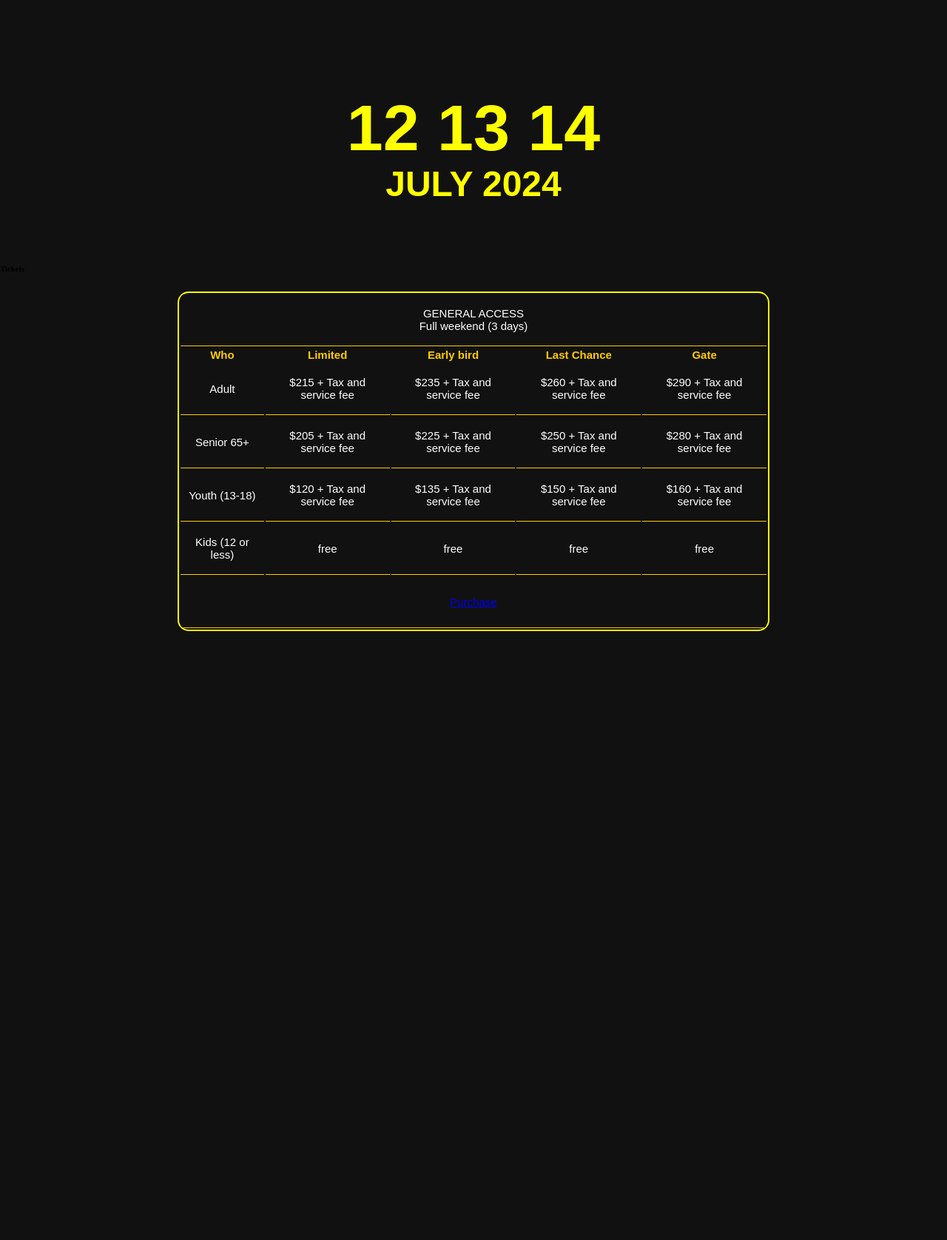
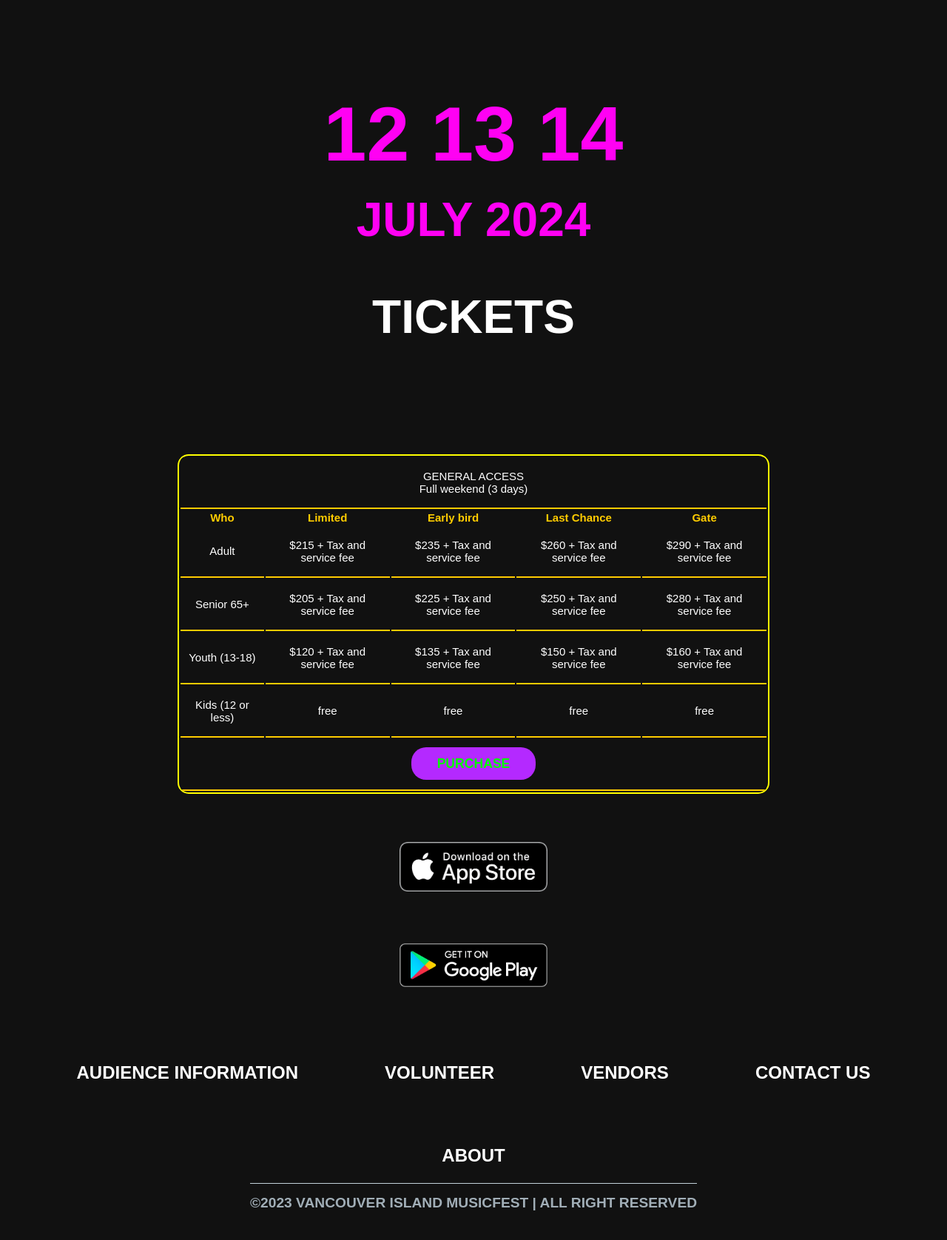
Before and after one commit to nic-dgl103-f23-cvs2/project-AdryGarcia, a plain HTML site: page TicketSales.html in a window 1280 px wide. Shown: the part 400-2076 px from the top of the page at 74% size. Before the commit the page ends 1253 px from the top, so only its background shows below. Drawn offline with Linux system fonts and the light colour scheme; grey boxes are pictures that could not be loaded.

Commit message:
update 11

```diff
--- a/TicketSales.html
+++ b/TicketSales.html
@@ -23,10 +23,10 @@
               <li>Access</li>
               <li><a href="LineUp.html">Line_up</a></li>
               <li>Information</li>
-              <li><a href="" class="Login">Log_in</a></li>
+              <!--<li><a href="" class="Login">Log_in</a></li>-->
           </ul>
           </div>
-          <div class="login-anchor">
+          <div class="button">
               <a href="">Log in</a>
           </div>
       </nav>
@@ -89,25 +89,36 @@
         <td align='center'>free</td>
         <td align='center'>free</td>
       </tr>
-
-    <!--<tr style="height:70px">
-      <td colspan=3 align='center'>Purchase</td>
-    </tr>-->
-    <div class="Purchase_button">
-    <tr style="height:70px">
-        <td colspan=6 align='center'>
-            <a href="button">Purchase</a>
-            <!--<button class="Purchase-button">Purchase</button>-->
-        </td>
-    </tr>
-</div>
-  </table>
+        <tr style="height:70px">
+            <td colspan=6 align='center'>
+                <a href="#" class="purchase-button">Purchase</a>
+            </td>
+        </tr>
+    </table>
 
 
+    <!--Map section-->
 
 
+     <!--Footer section -->
+        <footer>
+            <img src="Images/app-store.png" alt="app">
+            <img src="Images/google-play.png" alt="app">
+          <div class="container2">
+              <div class="footer1">
+                <p><strong>Audience Information</strong></p>
+                <p><strong>Volunteer</strong></p>
+                <p><strong>Vendors</strong></p>
+                <p><strong>Contact Us</strong></p>
+                <p><strong>about</strong></p>
+              </div>
+              <!--<img src="images/footer_3.png" alt="people">-->
 
-
+              <div>
+                <p class="footer-below">©2023 Vancouver Island MusicFest | All right reserved</p>
+              </div>
+            </div>
+        </footer>
 
 <script>
         function showNav() {
--- a/styleProyect.css
+++ b/styleProyect.css
@@ -378,18 +378,6 @@ nav li a {
   font-size: 1.0rem;
 }
 
-/*.video-container {
-  position: relative;
-  max-width: 100%;
-  padding-bottom: 56.25%;
-}*/
-
-/*video {
-  width: 100%;
-  height: auto;
-  display: block;
-}*/
-
   /***********Call to action section***********/
 
   .accion {  /*****por esto no quedaba el diseño resposive******/
@@ -522,10 +510,11 @@ nav li a {
         text-align: center;
        }
 
-       /*** Ticket Section MOBILE (2ND PAGE) ***/
+       /*************** INICIO PAGINA 2 ****************/
 
-  /*Nav section*/
+       /*** *** Ticket Section MOBILE (2ND PAGE) *** ***/
 
+  /*Nav section MOBILE (tickets)*/
 
   header {
     display: flex;
@@ -547,6 +536,7 @@ nav li a {
   nav {
     padding-top: 30px;
     text-align: right;
+
    }
 
 .toggle i {
@@ -574,12 +564,13 @@ nav ul {
 nav ul li {
     font-size:1.2rem;
     color: rgb(255, 255, 255);
-    text-transform: lowercase;
+    text-transform: uppercase;
     text-align: center;
     margin-right: 30px;
     padding: 8px 0;
-    font-family: 'Ubuntu', sans-serif;
+    font-family: futura-pt, sans-serif;
     transition: color 0.3s ease;
+
   }
 
   li {
@@ -603,7 +594,8 @@ nav li a {
 }
 
 .show-items {
-     display: flex;
+  display: inline-flex;
+     /*display: flex;*/
      flex-direction: column;
      align-items: flex-end;
      margin-bottom: 10px;
@@ -621,7 +613,7 @@ nav li a {
   transform: scale(1.1);
  }
 
-/**********Hero section (video)***********/
+/**********Hero section MOBILE (video) tickets ***********/
 
  .banner-video {
   width: 100%;
@@ -638,14 +630,14 @@ nav li a {
   height: 350px;
 }
 
-/**** Content section ****/
+/**** Content section MOBILE (tickets) ****/
 
 .date h4 {
   font-family: 'Bungee', sans-serif;
   font-size: 5.5rem;
   text-align: center;
   text-transform: uppercase;
-  color:rgb(255, 255, 1);
+  color:rgb(114, 212, 74);
   margin-top: 20px;
   padding: -5px;
 }
@@ -655,20 +647,33 @@ nav li a {
   font-size: 3rem;
   text-align: center;
   text-transform: uppercase;
-  color:rgb(255, 255, 1);
+  color:rgb(114, 212, 74);
   margin-top: -120px;
+  font-family: 'Bungee',Helvetica,Arial,Lucida,sans-serif;
 }
 
-/*****call to action section*****/
+.date h6 {
+  font-family: 'Bungee', sans-serif;
+  font-size: 3.3rem;
+  text-align: center;
+  text-transform: uppercase;
+  color:rgb(255, 255, 255);
+  margin-top: -30px;
+  font-family: 'Bungee',Helvetica,Arial,Lucida,sans-serif;
+  font-weight: 800;
+}
+
+/*****call to action- MOBILE (tickets)*****/
 
 table {
 	  border: 2px solid yellow;
     font-family: futura-pt, sans-serif;
-    font-weight: 400;
+    font-weight: 500;
     font-style: normal;
     border-radius: 15px;
     overflow:hidden;
-    margin:auto;
+    /*margin:auto;*/
+    margin-top: -50px;
     width: 80%;
     /*Estilos para tabla responsiva*/
     max-width: 100%;
@@ -678,7 +683,7 @@ table {
 }
 
 table tr td {
-  border-bottom: 1px solid #ffcc00;
+  border-bottom: 2px solid #ffcc00;
   padding: 10px; /* Ajusta según tus necesidades */
   /*text-decoration: none;*/
   /*background-color: #424B5A; /***ESTE TAMBIEN ES AZUL, REVISAR***/
@@ -688,23 +693,133 @@ table tr td {
   font-size: 1.2rem;*/
 }
 
-/*table td {
-  background-color: #424B5A;
-}*/
+.button a {
+display: inline-flex;
+margin: 8px;
+background: #ffcc00;
+padding: 10px 35px;
+border-radius: 20px;
+text-decoration: none;
+font-size: 1.2rem;
+text-transform: uppercase;
+font-family: futura-pt, sans-serif;
+}
 
-.Purchase_button a {
-  visibility: hidden;
-  background-color: #ffcc00;
+.show-items {
+  display: flex;
+  flex-direction: column;
+  align-items: flex-end;
+  margin-bottom: 10px;
+  /*width: 180px;*/ /*este width era el problema en el nav*/
+}
+
+/* .button a {  /*PARA CONFIGURAR EL BOTON DEL NAV LOG IN*/
+ /*  background-color: #ffcc00;
   color: #000;
-  padding: 10px 20px;
+  padding: 8px 15px;
   font-size: 18px;
   border: none;
   border-radius: 5px;
-  cursor: pointer;
+  /*cursor: pointer;*/
+/*
+ max-width: 100%;
+    display: inline-block;
+    align-items: center;
+    justify-content: center;
+    background-color: rgb(255, 255, 1);
+    text-transform: uppercase;
+    color: rgb(0, 0, 0);
+    text-decoration: none;
+    font-size: 1.2rem;
+    padding: 10px 40px;
+    border-radius: 20px;
+    font-family: 'Ubuntu', sans-serif;
+    padding-bottom: 10px;
+    box-shadow: 0px 10px 10px black;
+    text-shadow: 2px 2px 4px rgba(0, 0, 0, 0.5);
+} */
+
+
+.purchase-button {
+  /* Estilos específicos para el botón de Purchase */
+  background-color: #b429ff; /* Puedes ajustar el color según tus preferencias */
+  color:#04ff00; /* Color del texto */
+  padding: 12px 35px;
+  border-radius: 20px;
+  text-decoration: none;
+  font-size: 1.1rem;
+  text-transform: uppercase;
+  font-weight: 600;
+  transition-duration: 0.25s;
+  transition-timing-function: linear;
+  /*transition: transform 0.5s ease;*/
+}
+
+ .purchase-button:hover {
+  background: rgb(0, 255, 214);
+  transform: scale(1.1);
+  color:blue;
+  font-weight: 700;
+  transition: transform 0.5s ease;
+ }
+
+ /*****Footer MOVIL (tickets) *****/
+
+ .container {
+  display: flex;
+  flex-wrap: wrap;
+  justify-content: space-around;
+  align-items: center;
+  min-height: 100vh;
+  padding: 10px;
+  margin:80px 0;
+}
+
+.footer1 {
+  display: flex;
+  flex-wrap: wrap;
+  justify-content: space-around;
+  align-items: center;
+  color:#ffffff;
+  font-size: 1.0rem;
+  padding: 55px;
+}
+
+.footer1 p {
+  flex: 1 0 auto;
+  margin: 10px;
+  text-align: center;
+  transition: color 0.3s ease;
+}
+
+.footer1 p:hover {
+  color: #ffcc00;
+}
+
+ .footer-below {
+  border-top: 1px solid #C2D1D9;
+  padding-top: 10px;
+  font-family: 'Ubuntu', sans-serif;;
+  font-size: 0.7rem;
+  color: #A1AEB7;
+  text-align: center;
+ }
+
+ footer img {
+  max-width: 100%;
+  height: auto;
+  display: block;
+  margin: 60px auto;
+  padding: 5px;
+}
+
+footer img {
+  width: 30%; /* Ajusta según sea necesario para dispositivos móviles */
+  margin-bottom: 10px; /* Espacio entre las imágenes en dispositivos móviles */
 }
 
 
-      /******  /****** /**** DESKTOP SECTION ******/ *****/ ****/
+      /******  /****** /**** DESKTOP SECTION 2ND PAGE ******/ *****/ ****/
 
       /* Large devices (desktop, 1024px and up) */
       @media screen and (min-width: 1200px) {
@@ -730,6 +845,12 @@ table tr td {
 
         .show-items li {
             margin-right: 60px;
+        }
+
+        nav {
+          padding-top: 40px;
+          text-align: right;
+          display: inline-flex;
         }
 
         /******Hero section******/
@@ -770,6 +891,7 @@ table tr td {
       flex: 1;
       max-width: 45%; /* Ajusta el ancho máximo según tus necesidades */
     }
+
 
     /*****Call to acction section******/
 
@@ -906,21 +1028,26 @@ nav li a {
 
 .date h4 {
   font-family: 'Bungee', sans-serif;
-  font-size: 5.5rem;
+  font-size: 6.5rem; /* antes 5.5rem*/
   text-align: center;
   text-transform: uppercase;
-  color:rgb(255, 255, 1);
+  color:rgb(255, 1, 243);
   margin-top: 20px;
   padding: -5px;
 }
 
 .date h5 {
   font-family: 'Bungee', sans-serif;
-  font-size: 3rem;
+  font-size: 4rem; /* antes 3rem*/
   text-align: center;
   text-transform: uppercase;
-  color:rgb(255, 255, 1);
+  color:rgb(255, 1, 243);
   margin-top: -120px;
+}
+
+.date h6 {
+  font-size: 4rem;
+  margin-top: -50px;
 }
 
 /*****call to action section*****/
@@ -938,3 +1065,81 @@ table {
     max-width: 100%;
     display: block;
 }
+
+
+/*********** Footer ***********/
+
+.container {
+  /*margin-bottom: 80px;*/
+  display: flex;
+  flex-wrap: wrap;
+  justify-content: space-around;
+  align-items: center;
+  min-height: 100vh;
+  padding: 10px;
+  margin:80px 0;
+}
+
+.footer1 {
+  font-family: Poppins,sans-serif;
+  display: flex;
+  flex-wrap: wrap;
+  justify-content: space-around;
+  align-items: center;
+  color:#ffffff;
+  font-size: 1.5rem;
+  padding: 30px; /*antes 150*/
+  padding-bottom: 45px; /*antes 45px*/
+  margin-bottom: -83px; /*antes 80px*/
+}
+
+.footer1 p {
+  flex: 1 0 auto;
+  margin: 40px;
+  text-align: center;
+  transition: color 0.3s ease;
+}
+
+.footer1 p:hover {
+  color: #ffcc00;
+}
+
+.container2 {
+  font-family: Poppins,sans-serif;
+  display: flex;
+  flex-wrap: wrap;
+  justify-content: space-around;
+  align-items: center;
+  color:rgb(146, 100, 204);
+  font-size: 1.8rem;
+  align-items: center;
+  text-transform: uppercase;
+  font-weight: 900;
+  line-height: 110%;
+  padding: 15px;
+}
+
+ .footer-below {
+  border-top: 1px solid #C2D1D9;
+  padding-top: 10px;
+  font-family: 'Ubuntu', sans-serif;;
+  font-size: 1.2rem;
+  color: #A1AEB7;
+  text-align: center;
+ }
+
+ footer img {
+  width: 100%;
+  max-width: 200px;
+  /*height: auto;
+  display: block;*/
+  /*margin: 0;*/
+  /*float: left;*/
+  /*margin-right: 10px;*/
+  /*padding: 5px;*/
+}
+
+  /*footer img {
+  width: 30%; /* Ajusta según sea necesario para dispositivos móviles */
+  /*margin-bottom: 10px; /* Espacio entre las imágenes en dispositivos móviles */
+}
```
Also changed, not shown: Images/app-store.png (renamed from Images/622548b5.app-store-en_gb..png), Images/google-play.png (renamed from Images/b9164fe1.google-play-en_gb..png).
